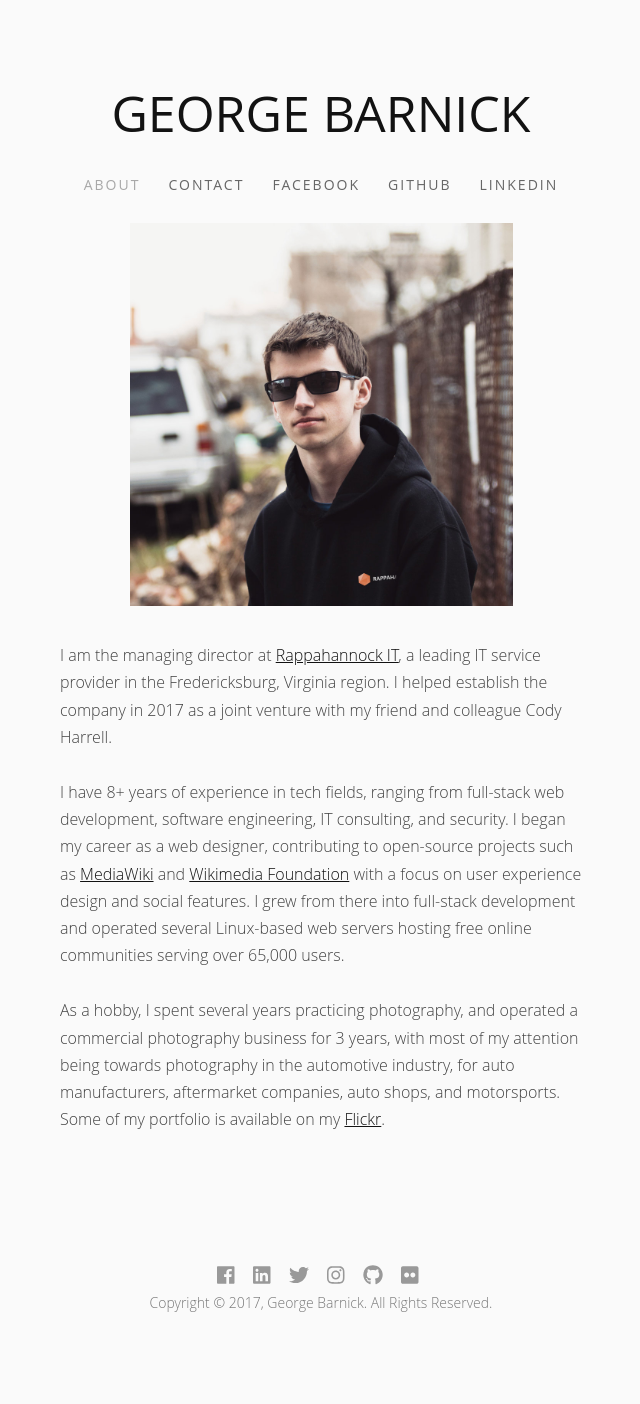
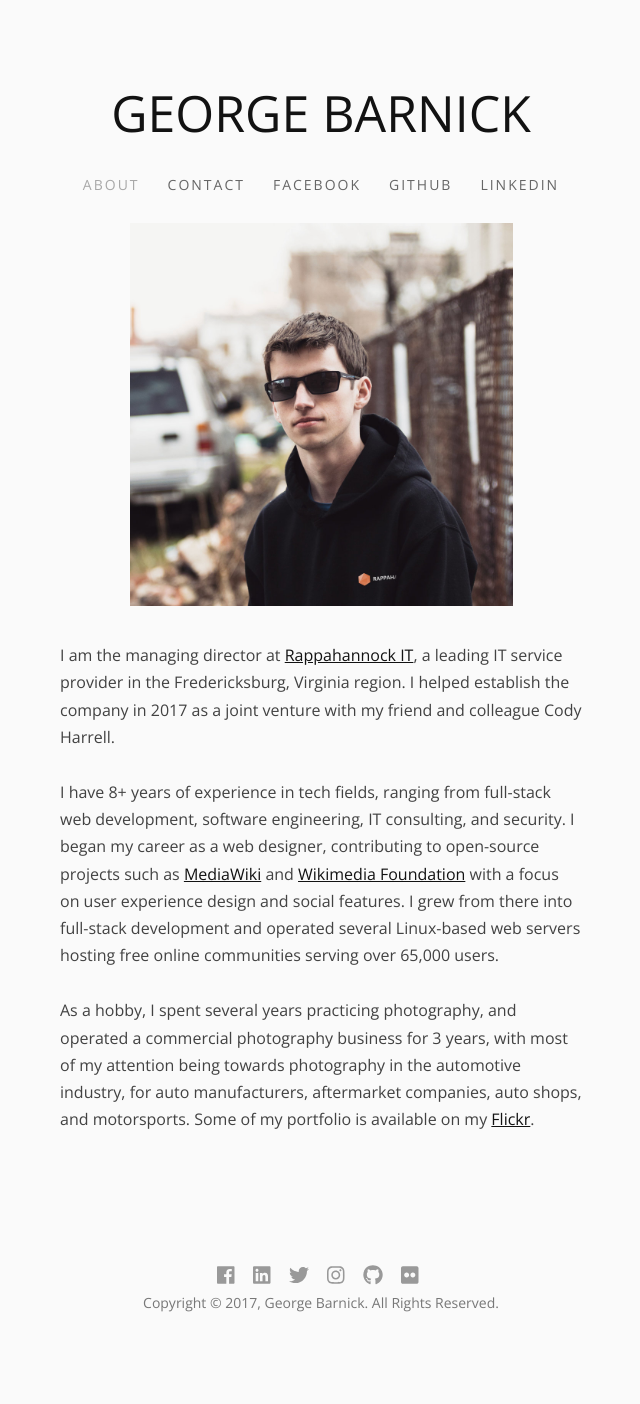
Before and after one commit to georgebarnick/georgebarnick.com, a PHP site: page / in a window 1280 px wide. Shown: the whole page, without its empty margins (319-959 px from the left). Run offline with PHP 8.4, Linux system fonts and the light colour scheme; some libraries are stand-ins or nearby versions.

Commit message:
Include Open Sans webfont

```diff
--- a/contact/index.php
+++ b/contact/index.php
@@ -36,6 +36,7 @@
 <meta name="description" content="&lt;meta property=&quot;og:title&quot; content=&quot;George Barnick - Contact&quot; /&gt;
 &lt;meta property=&quot;og:description&quot; content=&quot;Contact me...&quot; /&gt;" />
 <link rel="stylesheet" type="text/css" href="../style.css">
+<link href="https://fonts.googleapis.com/css?family=Open+Sans" rel="stylesheet">
 <script defer src="https://use.fontawesome.com/releases/v5.0.2/js/all.js"></script>
 </head>
 
--- a/index.html
+++ b/index.html
@@ -33,6 +33,7 @@
 <meta name="description" content="I am the managing director at Rappahannock IT, a leading IT service provider in the Fredericksburg, Virginia region. I helped establish the company in 2017..." />
 <meta property="og:description" content="I am the managing director at Rappahannock IT, a leading IT service provider in the Fredericksburg, Virginia region. I helped establish the company in 2017..." />
 <link rel="stylesheet" type="text/css" href="style.css">
+<link href="https://fonts.googleapis.com/css?family=Open+Sans" rel="stylesheet">
 <script defer src="https://use.fontawesome.com/releases/v5.0.2/js/all.js"></script>
 </head>
 
```
